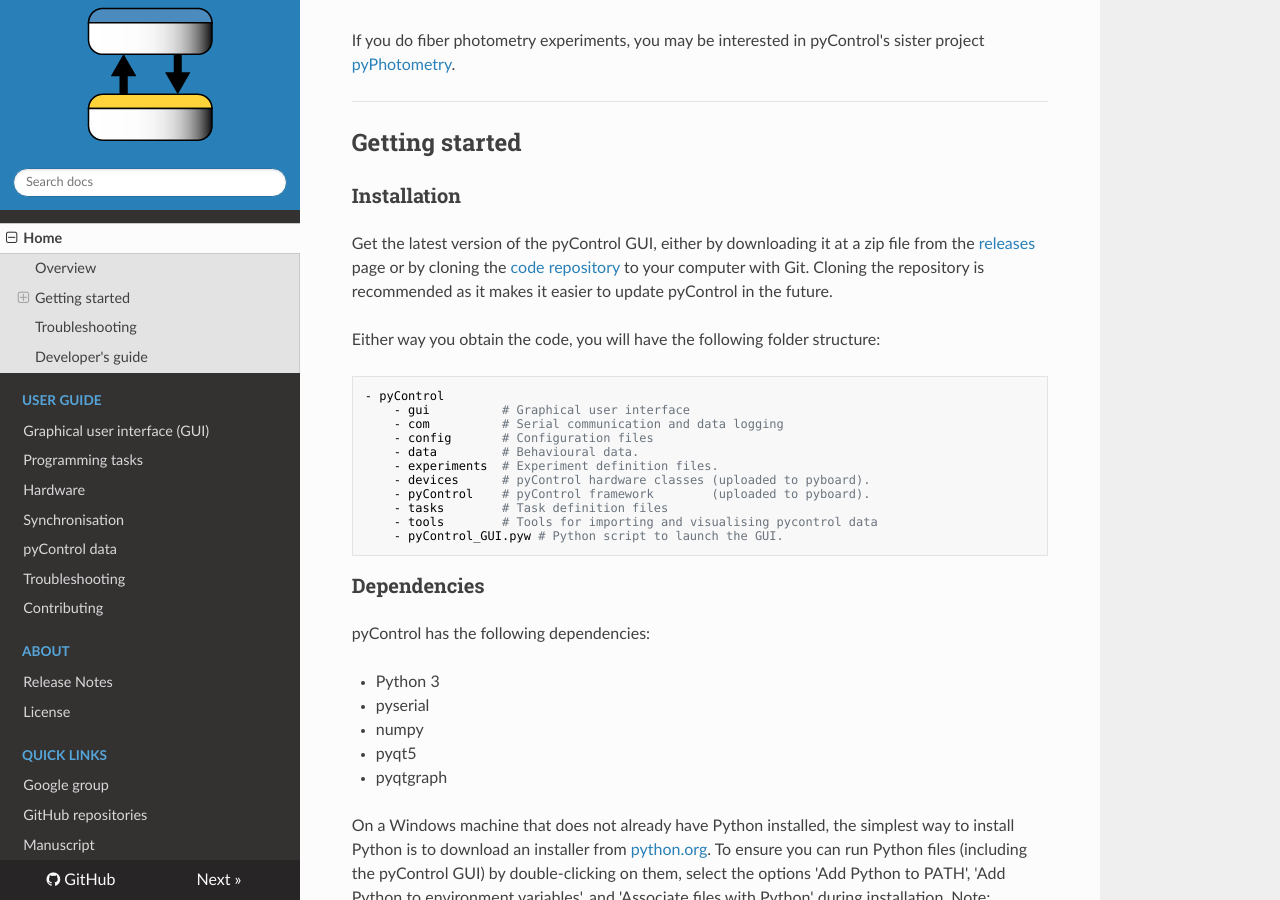
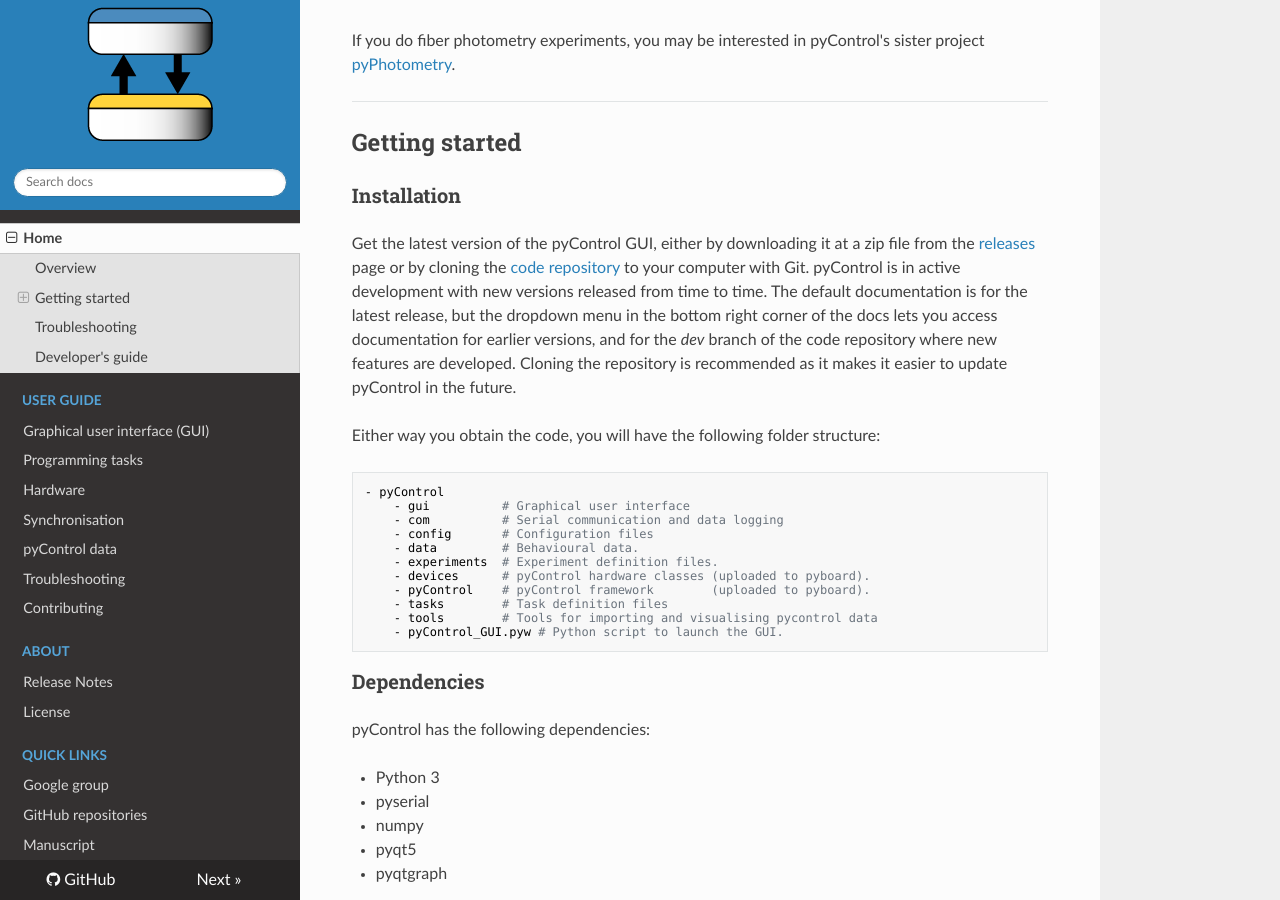
Before and after one commit to pyControl/docs, an MkDocs documentation site: the page built from docs/index.md, in a window 1280 px wide and 900 px high, scrolled down 2182 px. Built offline with MkDocs 1.6.1, drawn with Linux system fonts in a browser that asks for light colours; nearby versions of some CDN libraries.

Commit message:
Added note to the Installation sections saying how docs for different versions of pyControl could be accessed.

```diff
--- a/docs/index.md
+++ b/docs/index.md
@@ -32,7 +32,7 @@
 
 ### Installation
 
-Get the latest version of the pyControl GUI, either by downloading it at a zip file from the [releases](https://github.com/pyControl/code/releases) page or by cloning the [code repository](https://github.com/pyControl/code) to your computer with Git.  Cloning the repository is recommended as it makes it easier to update pyControl in the future.
+Get the latest version of the pyControl GUI, either by downloading it at a zip file from the [releases](https://github.com/pyControl/code/releases) page or by cloning the [code repository](https://github.com/pyControl/code) to your computer with Git.  pyControl is in active development with new versions released from time to time.   The default documentation is for the latest release, but the dropdown menu in the bottom right corner of the docs lets you access documentation for earlier versions, and for the *dev* branch of the code repository where new features are developed.  Cloning the repository is recommended as it makes it easier to update pyControl in the future.
 
 Either way you obtain the code, you will have the following folder structure:
 
```
